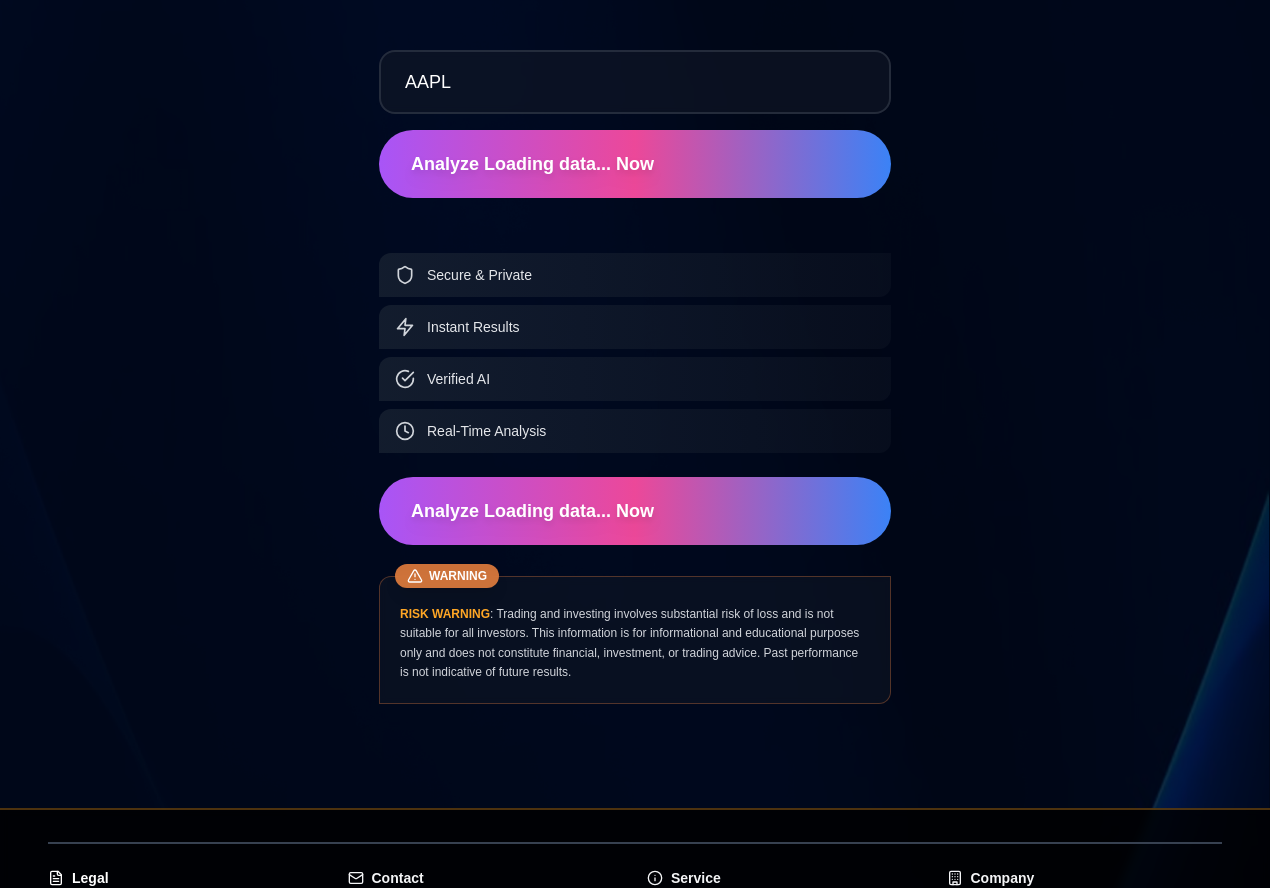
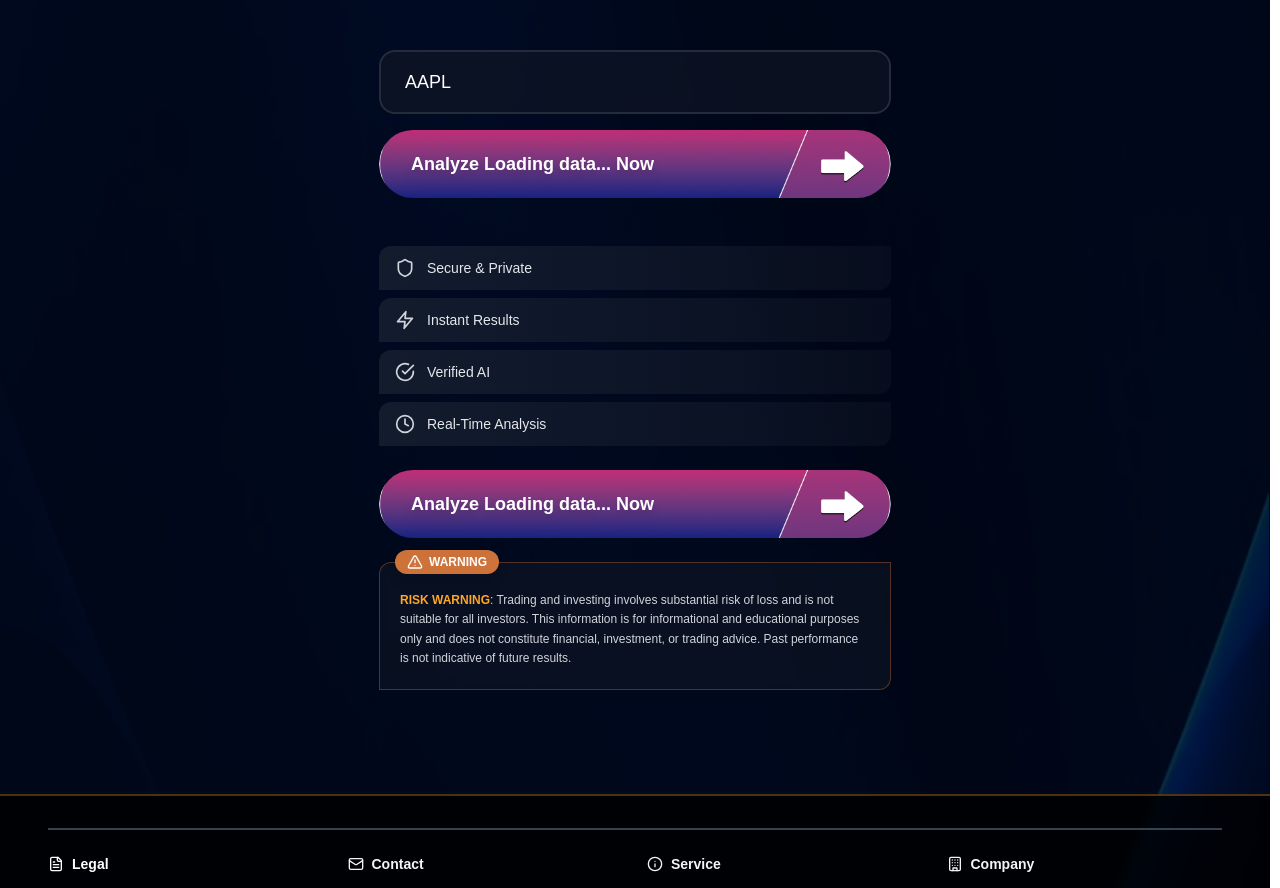
Before and after one commit to linhaiwebs/Jp-stock-landpage, a React (Vite) app: page / in a window 1280 px wide. Shown: the part 880-1768 px from the top of the page. Built offline with nearby package versions, Linux system fonts and the light colour scheme; no server answers.

Commit message:
Updated FeaturesSection.tsx

```diff
--- a/src/components/FeaturesSection.tsx
+++ b/src/components/FeaturesSection.tsx
@@ -55,9 +55,11 @@ export default function FeaturesSection({ onDiagnosis, disabled = false, stockNa
             className="relative group disabled:opacity-50 disabled:cursor-not-allowed w-full"
           >
             <div
-              className="relative text-white font-bold text-lg py-5 pl-8 pr-24 rounded-full transform transition-all duration-300 group-hover:scale-105 group-active:scale-95 text-left overflow-hidden"
+              className="relative text-white font-bold text-lg py-5 pl-8 pr-24 rounded-full transform transition-all duration-300 group-hover:scale-105 group-active:scale-95 text-left"
               style={{
-                background: 'linear-gradient(90deg, #a855f7 0%, #ec4899 50%, #3b82f6 100%)'
+                backgroundImage: 'url(/assets/button.png)',
+                backgroundSize: 'cover',
+                backgroundPosition: 'center'
               }}
             >
               <span className="drop-shadow-lg">
--- a/src/components/HeroSection.tsx
+++ b/src/components/HeroSection.tsx
@@ -63,9 +63,11 @@ export default function HeroSection({ stockCode = '', onStockCodeChange, onDiagn
               className="relative group disabled:opacity-50 disabled:cursor-not-allowed w-full"
             >
               <div
-                className="relative text-white font-bold text-lg py-5 pl-8 pr-24 rounded-full transform transition-all duration-300 group-hover:scale-105 group-active:scale-95 text-left overflow-hidden"
+                className="relative text-white font-bold text-lg py-5 pl-8 pr-24 rounded-full transform transition-all duration-300 group-hover:scale-105 group-active:scale-95 text-left"
                 style={{
-                  background: 'linear-gradient(90deg, #a855f7 0%, #ec4899 50%, #3b82f6 100%)'
+                  backgroundImage: 'url(/assets/button.png)',
+                  backgroundSize: 'cover',
+                  backgroundPosition: 'center'
                 }}
               >
                 <span className="drop-shadow-lg">
```
